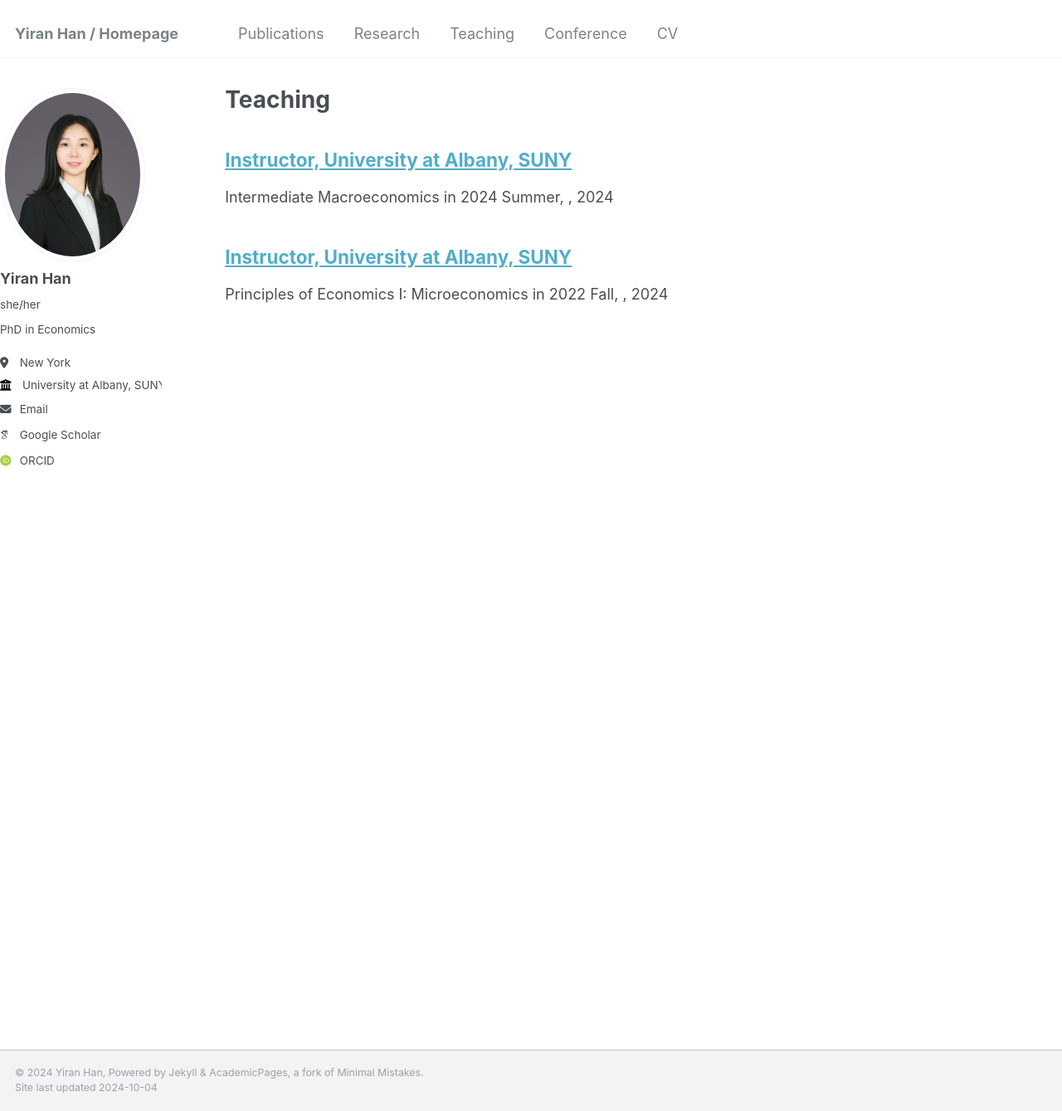
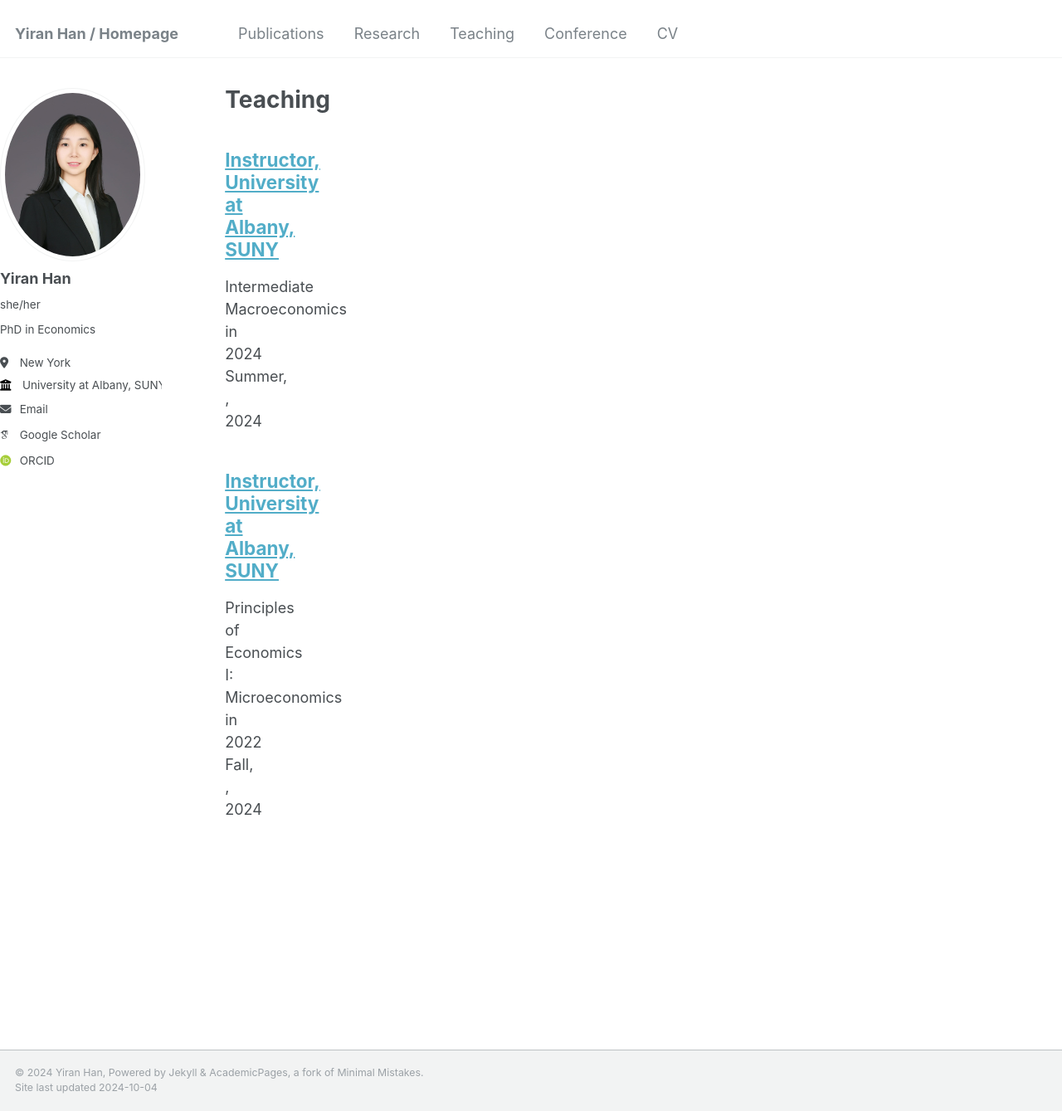
Before and after one commit to yiran-han/yiran-han.github.io, a Jekyll site: the page built from _pages/teaching.html, in a window 1280 px wide and 1339 px high. Shown: the whole window at 83% size. Built offline with Jekyll 4.4.1, drawn with Linux system fonts in a browser that asks for light colours; some web fonts are replaced.

Commit message:
Update _variables.scss

```diff
--- a/_sass/_variables.scss
+++ b/_sass/_variables.scss
@@ -132,9 +132,9 @@ $x-large                    : 1280px !default;
    Grid
    ========================================================================== */
 
-$right-sidebar-width-narrow : 100px !default;
-$right-sidebar-width        : 100px !default;
-$right-sidebar-width-wide   : 100px !default;
+$right-sidebar-width-narrow : 1000px !default;
+$right-sidebar-width        : 1000px !default;
+$right-sidebar-width-wide   : 1000px !default;
 
 $susy: (
   columns: 12,
```
